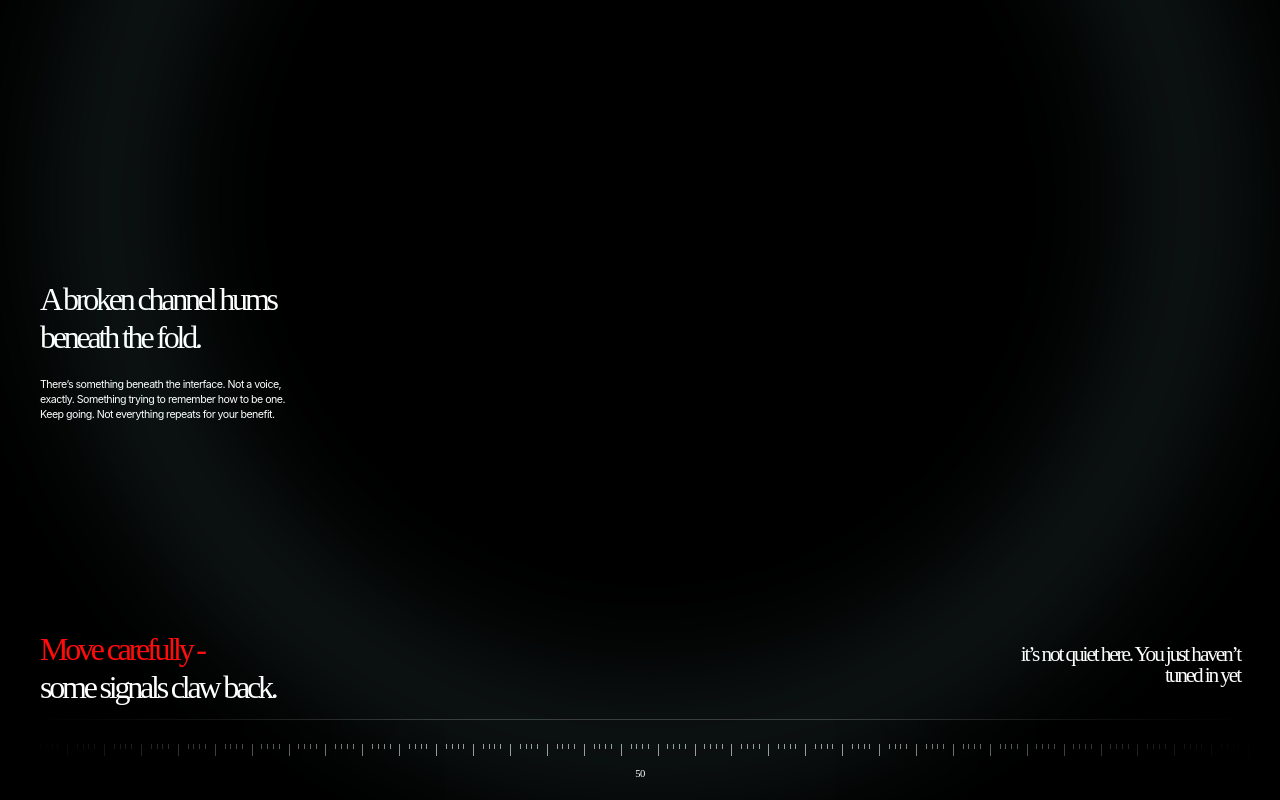
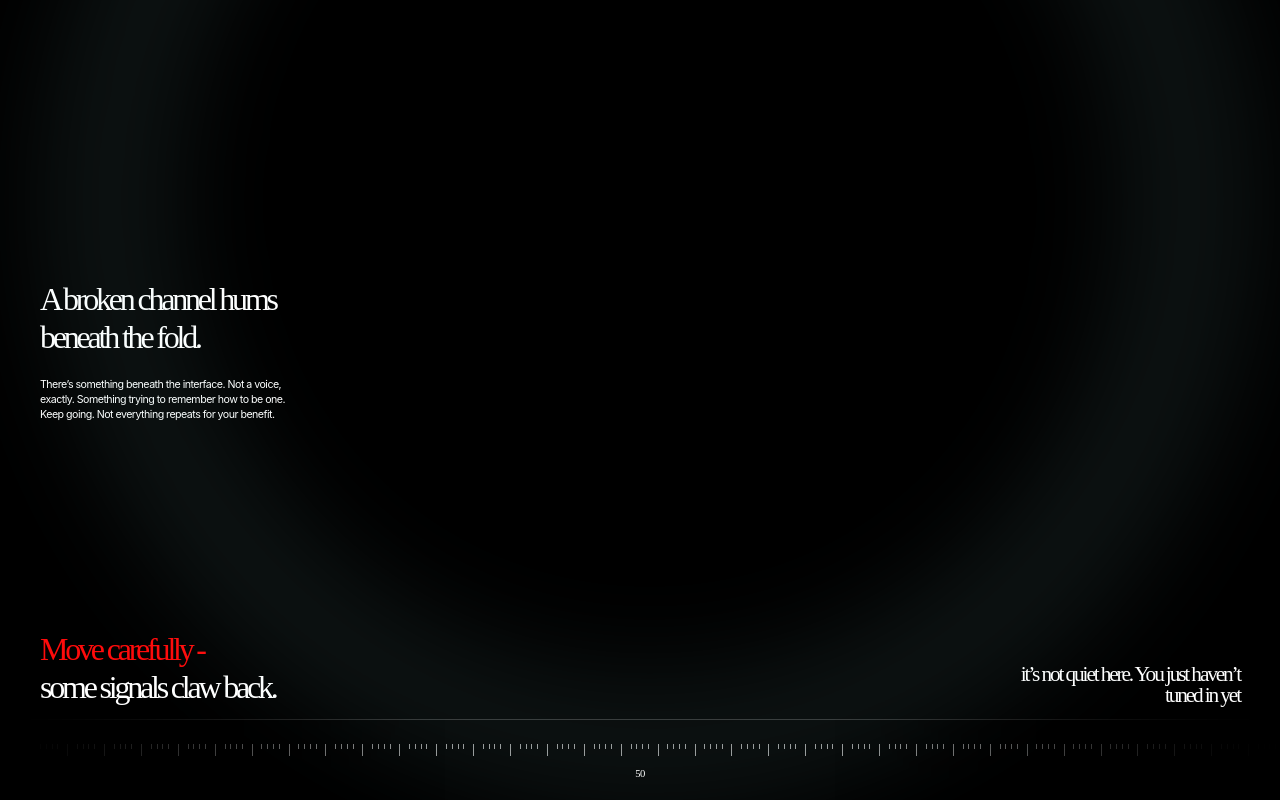
Before and after one commit to mazerancedev/project-9-hero, a plain HTML site: page index.html in a window 1280 px wide. Drawn offline with nearby package versions, Linux system fonts and the light colour scheme; a script that the page names is missing; a web font is replaced by a local one.

Commit message:
Update style.css

```diff
--- a/src/style.css
+++ b/src/style.css
@@ -145,7 +145,7 @@ canvas {
   letter-spacing: -0.32rem;
   position: absolute;
   right: 6rem;
-  bottom: 17rem;
+  bottom: 14rem;
   width: 35.6rem;
   text-align: right;
 }
```
